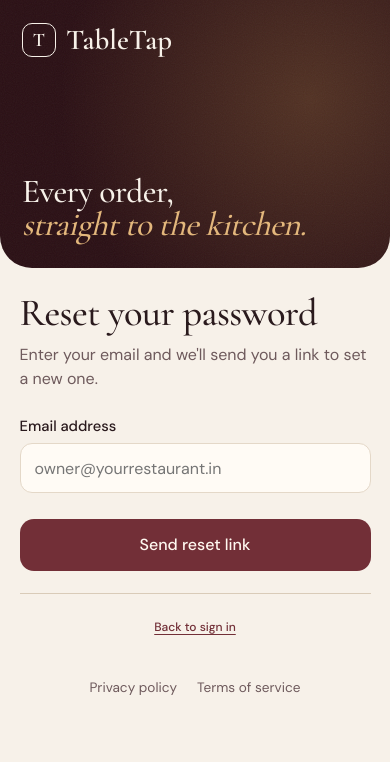
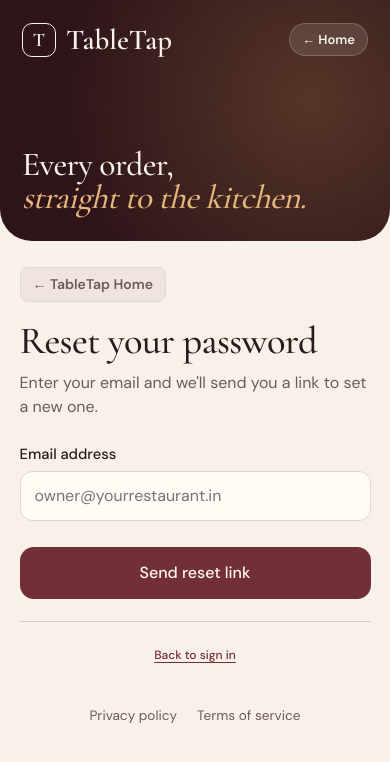
Before and after one commit to AdilQuraishi0628/REO, a Next.js app: page /admin/forgot-password in a window 390 px wide. Shown: the top 762 px of the page. Built offline with nearby package versions, Linux system fonts and the light colour scheme.

Commit message:
feat(auth): make auth and onboarding responsive on mobile and tablet with iOS keyboard safeguards

```diff
--- a/src/components/auth-form.tsx
+++ b/src/components/auth-form.tsx
@@ -3,6 +3,7 @@
 import Link from "next/link";
 import React, { useEffect, useRef, useState } from "react";
 import { trackProductEvent } from "@/lib/product-analytics";
+import { useIosKeyboardAvoid } from "@/hooks/use-ios-keyboard-avoid";
 
 type AuthMode =
   | "login"
@@ -71,6 +72,7 @@ export default function AuthForm({
   initialTab?: "owner" | "kitchen";
 }) {
   const [activeTab, setActiveTab] = useState<"owner" | "kitchen">(initialTab);
+  useIosKeyboardAvoid();
   const [email, setEmail] = useState("");
   const [password, setPassword] = useState("");
   const [confirmation, setConfirmation] = useState("");
--- a/src/components/auth-shell.tsx
+++ b/src/components/auth-shell.tsx
@@ -86,7 +86,12 @@ export default function AuthShell({
             <i>T</i>
             <span>TableTap</span>
           </Link>
-          {userEmail && <span className="auth-user-tag">{userEmail}</span>}
+          <div style={{ display: "flex", alignItems: "center", gap: "10px" }}>
+            <Link href="/" className="auth-back-btn" title="Back to TableTap Home" aria-label="Back to TableTap Home">
+              ← Home
+            </Link>
+            {userEmail && <span className="auth-user-tag">{userEmail}</span>}
+          </div>
         </div>
 
         <div className="auth-panel-mid">
@@ -131,6 +136,11 @@ export default function AuthShell({
 
       <main className="auth-side">
         <div className="auth-box">
+          <div className="auth-mobile-nav">
+            <Link href="/" className="auth-mobile-back" aria-label="Back to TableTap Home">
+              ← TableTap Home
+            </Link>
+          </div>
           {children}
 
           <div className="auth-foot">
--- a/src/components/onboarding-wizard.tsx
+++ b/src/components/onboarding-wizard.tsx
@@ -6,6 +6,7 @@ import React, { useEffect, useState } from "react";
 import AuthShell from "@/components/auth-shell";
 import GuestPagePreview from "@/components/guest-page-preview";
 import { trackProductEvent } from "@/lib/product-analytics";
+import { useIosKeyboardAvoid } from "@/hooks/use-ios-keyboard-avoid";
 
 type SetupRestaurant = {
   id: string;
@@ -42,6 +43,7 @@ async function requestSetup(
 }
 
 export default function OnboardingWizard({ email }: { email: string }) {
+  useIosKeyboardAvoid();
   const [restaurant, setRestaurant] = useState<SetupRestaurant | null>(null);
   const [step, setStep] = useState(0);
   const [guestUrl, setGuestUrl] = useState("");
--- a/src/styles/auth.css
+++ b/src/styles/auth.css
@@ -310,6 +310,8 @@
   font-size: 16px;
   font-family: inherit;
   font-variant-numeric: lining-nums;
+  -webkit-appearance: none;
+  appearance: none;
   transition: border-color .3s, box-shadow .3s;
   box-sizing: border-box;
 }
@@ -429,6 +431,7 @@
   cursor: pointer;
   text-decoration: none;
   box-sizing: border-box;
+  touch-action: manipulation;
 }
 
 .auth-btn:hover:not(:disabled) {
@@ -817,6 +820,55 @@
   }
 }
 
+.auth-back-btn {
+  display: inline-flex;
+  align-items: center;
+  gap: 6px;
+  font-size: 13px;
+  font-weight: 600;
+  color: #F7F1E9;
+  text-decoration: none;
+  padding: 6px 12px;
+  border-radius: 9999px;
+  background: rgba(247, 241, 233, 0.12);
+  border: 1px solid rgba(247, 241, 233, 0.2);
+  touch-action: manipulation;
+  transition: background .2s ease;
+}
+.auth-back-btn:hover {
+  background: rgba(247, 241, 233, 0.22);
+}
+.auth-mobile-nav {
+  display: flex;
+  align-items: center;
+  justify-content: space-between;
+  margin-bottom: 20px;
+}
+.auth-mobile-back {
+  display: inline-flex;
+  align-items: center;
+  gap: 6px;
+  font-size: 14px;
+  font-weight: 600;
+  color: var(--auth-muted);
+  text-decoration: none;
+  padding: 6px 12px;
+  border-radius: 8px;
+  background: rgba(114, 47, 55, 0.06);
+  border: 1px solid var(--auth-line);
+  touch-action: manipulation;
+  transition: background .2s ease, color .2s ease;
+}
+.auth-mobile-back:hover {
+  background: rgba(114, 47, 55, 0.12);
+  color: var(--auth-ink);
+}
+@media (min-width: 901px) {
+  .auth-mobile-nav {
+    display: none;
+  }
+}
+
 @media (prefers-reduced-motion: reduce) {
   *,
   *::before,
```
Also changed, not shown: public/manifest.webmanifest, src/app/globals.css, src/app/manifest.ts (line endings or trailing spaces), src/hooks/use-ios-keyboard-avoid.ts (line endings or trailing spaces).
